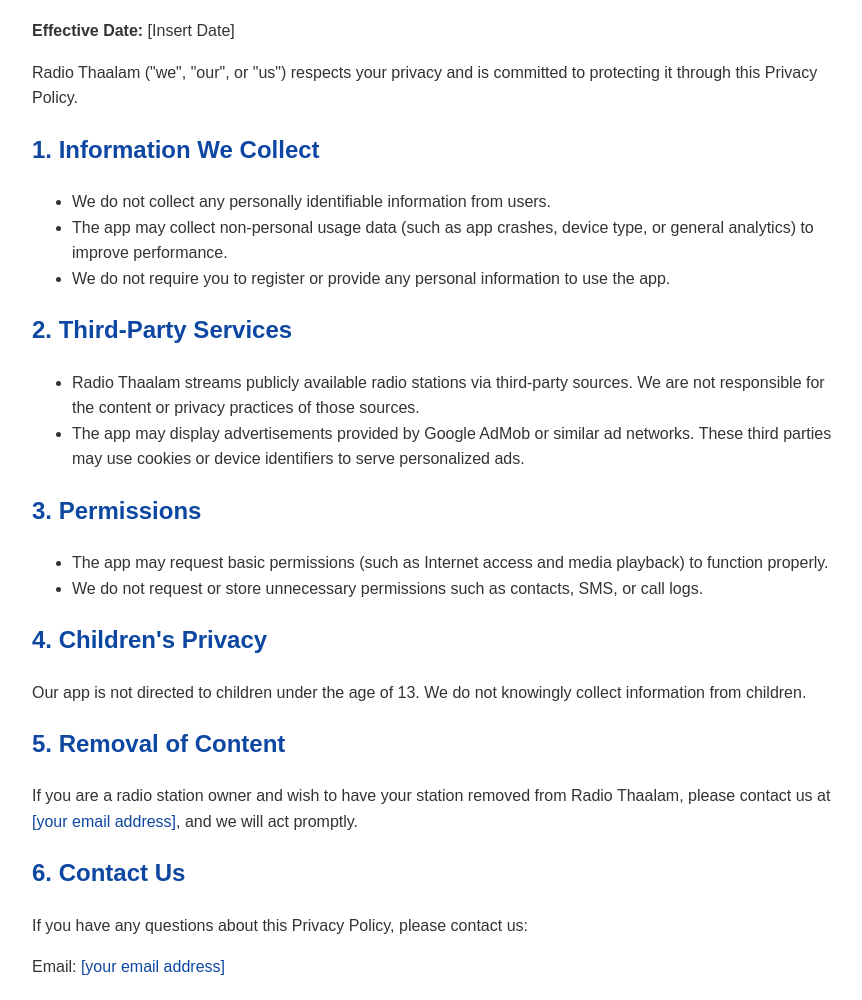
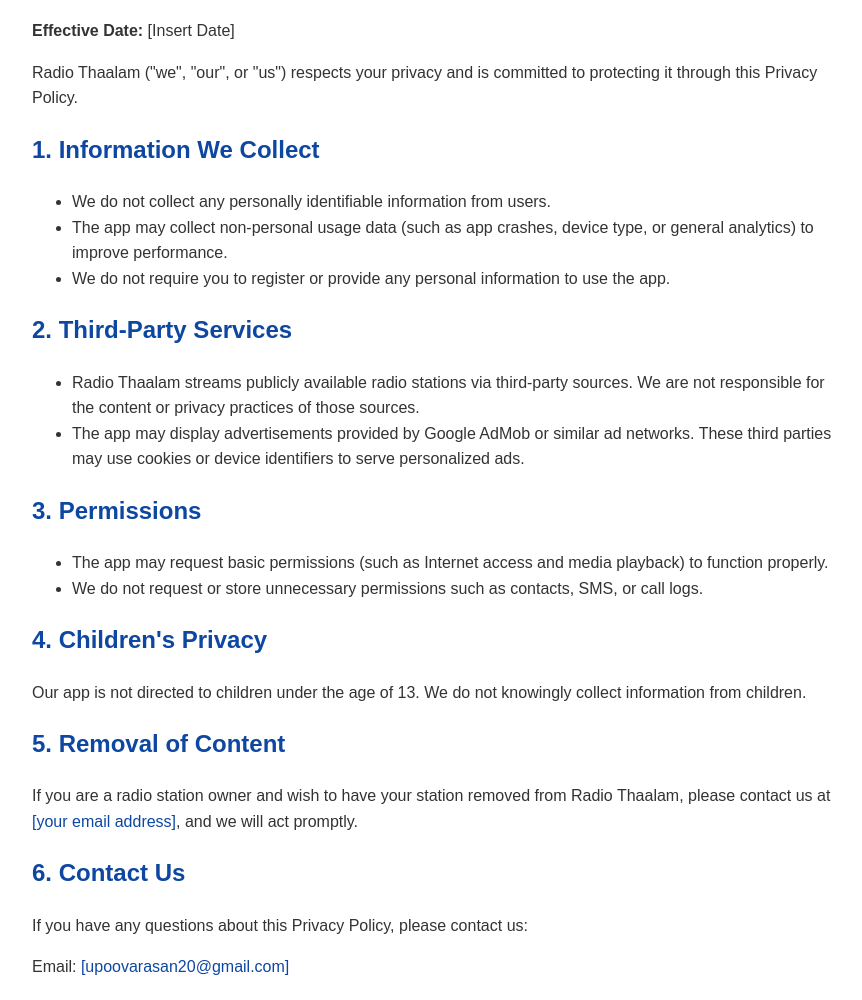
Before and after one commit to poovarasanthanish/radio-thaalam-privacy, a plain HTML site: page index.html in a window 1280 px wide. Shown: the part 76-1076 px from the top of the page, without its empty margins (208-1070 px from the left). Drawn offline with Linux system fonts and the light colour scheme.

Commit message:
Update index.html

```diff
--- a/index.html
+++ b/index.html
@@ -62,7 +62,7 @@
 
     <h2>6. Contact Us</h2>
     <p>If you have any questions about this Privacy Policy, please contact us:</p>
-    <p>Email: <a href="mailto:[your email address]">[your email address]</a></p>
+    <p>Email: <a href="mailto:[upoovarasan20@gmail.com]">[upoovarasan20@gmail.com]</a></p>
 </div>
 </body>
 </html>
```
